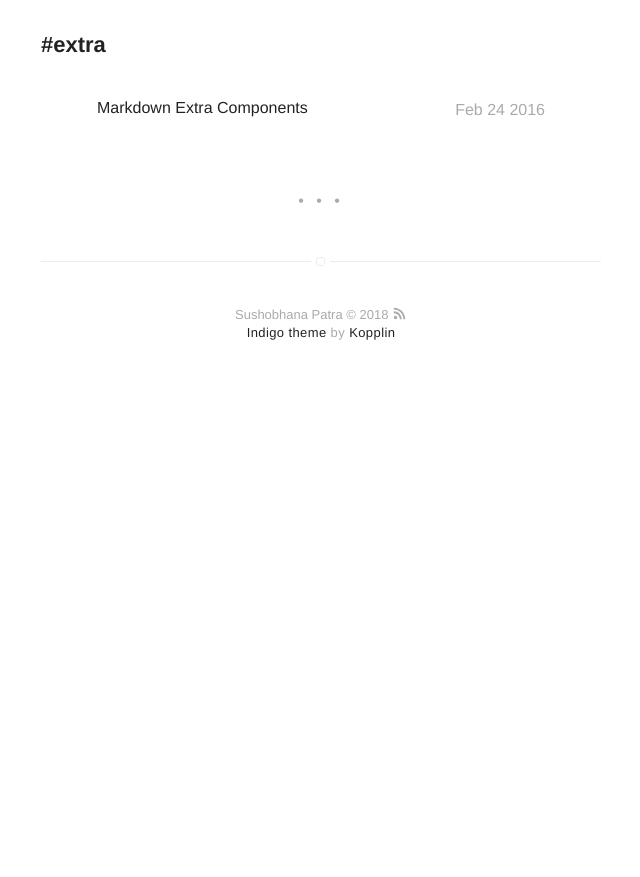
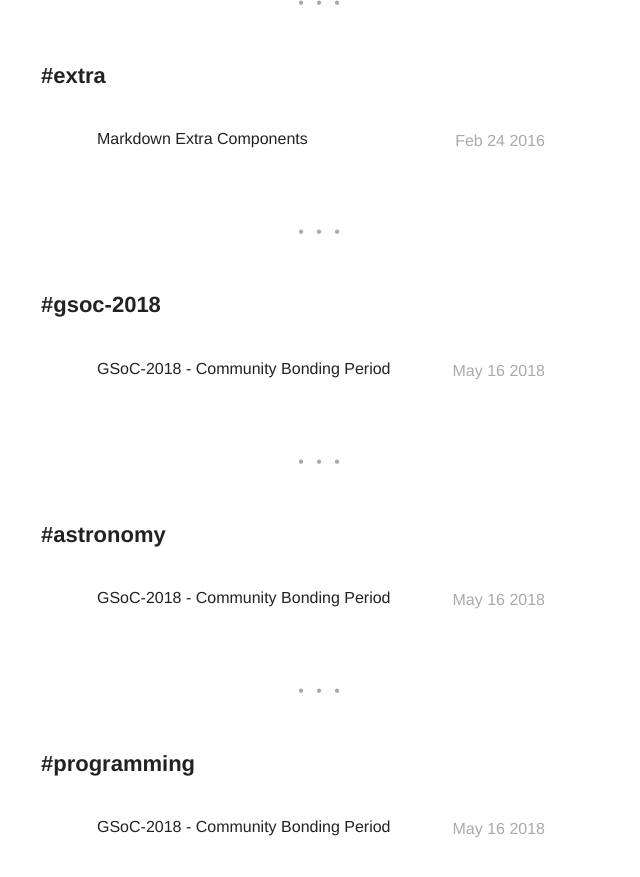
Before and after one commit to sushobhana/sushobhana.github.io, a Jekyll site: the page built from tags.html, in a window 1280 px wide and 900 px high, scrolled down 1630 px. Shown: the top 877 px of the window, without its empty margins (319-959 px from the left). Built offline with Jekyll 4.4.1, drawn with Linux system fonts in a browser that asks for light colours; emoji names are drawn with the system emoji font; before the commit the page ends 2035 px from its top, so only the background shows below that; part of the change alters nothing that is shown; some of the changed text lies outside the part shown.

Commit message:
gsoc-blog-1

```diff
--- a/_config.yml
+++ b/_config.yml
@@ -54,9 +54,9 @@ medium: sushobhanapatra
 email: sushobhanapatra@gmail.com
 
 authors:
-    johndoe:
+    sushobhana:
         name: Sushobhana Patra
-        bio: A Man who travels the world eating noodles
+        bio: A Man who understands Binary
         external-image: false
         picture: assets/images/prof.jpg
         twitter: sushobhana
--- /dev/null
+++ b/_posts/2018-05-16-GSoC-2018-Community-Bonding-Period.markdown
@@ -0,0 +1,97 @@
+---
+title: "GSoC-2018 - Community Bonding Period"
+layout: post
+date: 2018-05-16 22:44
+image: /assets/images/markdown.jpg
+headerImage: false
+tag:
+- gsoc-2018
+- astronomy
+- programming
+star: true
+category: blog
+author: sushobhana
+description: The beginning of my summer with OpenAstronomy.
+---
+
+Hi World,
+
+I am a 19 year old undergrad student from India majoring in Computer Science. I
+have been selected in **Google Summer Of Code** as a student developer this
+summer under the umbrella organization Open Astronomy.I will be spending the
+next three months improving and implementing new functionalities to the
+**regions**, an **astropy** affiliated python package. I will be explaining all
+about this and my project with complete details in my further posts. Here is a
+link to a short summary :
+
+[https://summerofcode.withgoogle.com/projects/#5210718853398528](https://summerofcode.withgoogle.com/projects/#5210718853398528)
+
+If you want to dive deeper , here is the link to the project proposal :
+
+*****
+
+You must be thinking, why didn’t I just describe my project and dive into
+technicalities?? Well, we have the whole summer to discuss that !
+
+In this post, I just want to focus on the GSoC part and how much this program
+means to me. For those of you don’t know about GSoC, it is an international
+program sponsored by google where students are paid over to work on various open
+source projects over their summer vacations.
+
+You get to work on projects used by thousands of people, interacting closely
+with the open source community and you are paid for this! I couldn’t think of a
+better summer. If you are a university student who happens to love programming
+and solving bugs you might consider applying for GSoC next year.
+
+The journey so far in the astropy community has been splendid.I initially
+started contributing a few PRs to the astropy core around december.The community
+was very welcoming and patient enough to review my PR for several iterations.I
+was completely new to git and github’s workflow and was working on a public code
+base for the first time. I was simultaneously learning Python . And to add on
+top of that I was completely new to the jargons used by the astronomers.It all
+had a very steep learning curve , but it was worth it. I learnt a lot, starting
+from documenting the code to writing test cases for it. I understood how to
+write clean codes with better design and how much important it is to write
+readable code. These things may seem trivial to many but avoiding premature
+optimization is an art in itself!!
+
+Jokes Apart, I am grateful to taldcroft and Simon for initially reviewing my PRs
+without losing their temper!😀The initial kick-start was very important for me.
+
+When I started looking for projects after the org announcements, the regions
+project seemed very interesting to me and I started writing a proposal for it. I
+would like to thank Adam Ginsburg(also my mentor), the project lead for regions
+package who responded to each of my queries , helping me understand the scope of
+the project. He was also kind enough to review my proposal for a couple of
+times. I would also like to thank Miguel , my second mentor for reviewing the
+proposal and providing me with valuable inputs.
+
+I would also like to thank Brigitta and David , the org admins for making this
+whole process easier.
+
+*****
+
+The results were announced on 23rd April,2018 .The community-bonding period
+began and ended on 14th May. I was on cloud nine for a couple of days and it
+took me around a week to actually sync that in. This was the time to learn more
+about my community , setting developement installs , chalking out the objectives
+and learning new things that I might need while coding away this summer. I
+pretty much did everything in these three weeks. Also I have my end semester
+exam starting this week , so I ensured I started out little early so that I
+could be on schedule.
+
+The first part of my project is to implement CRTF File reader(It is a region
+file format having a specific syntax). This needed some regular expressions for
+string matching. Regular expression is an awesome language for string matching
+and is provided in Python through the re module. I spent some time understanding
+this and started writing the skeleton of the parser.
+
+The parser is close to complete now. There are a couple of issues that needs to
+be addressed along with writing tests. I will be writing more about how I
+approached to the design and my experience with regular expression, in the next
+week along with my PR details.
+
+So far it is all nice. The experience has been amazing . Looking forward to all
+the challenges ahead!!!
+
+Adieu!
```
Also changed, not shown: _posts/2018-05-16-GSoC-2018-Community-Bonding-Period.md (added).
